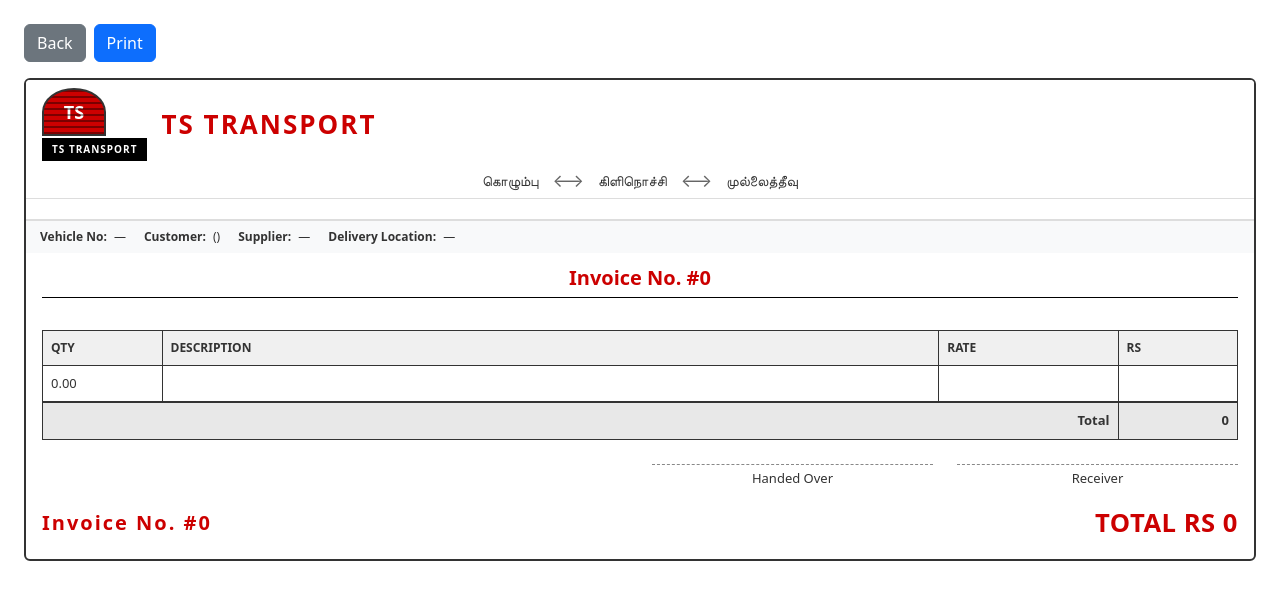
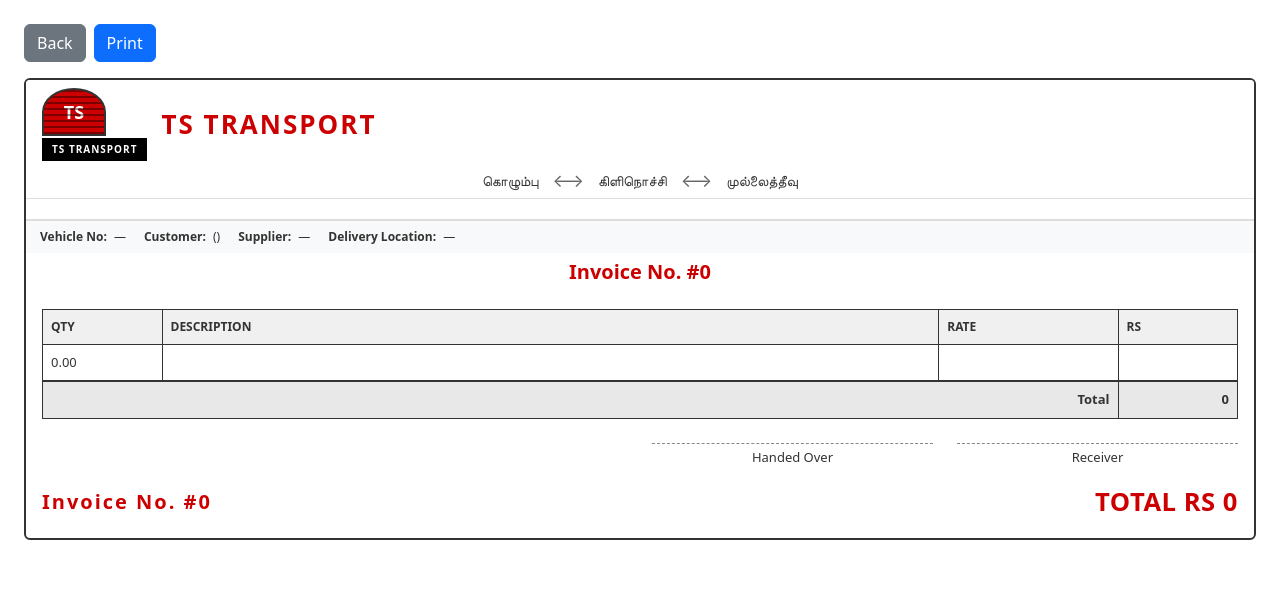
Before and after one commit to keerththeejan/tms, a PHP site: the page made by views/parcels/print.php in a window 1280 px wide. Shown: the top 600 px of the page. Run offline with PHP 8.4, Linux system fonts and the light colour scheme; the template is opened without the code that fills it, so the values that code supplies are empty.

Commit message:
keerththi

```diff
--- a/views/parcels/print.php
+++ b/views/parcels/print.php
@@ -44,11 +44,11 @@ if (strlen($logoTitleColor) === 4) { $c = $logoTitleColor[1].$logoTitleColor[1].
     .branch-col .addr-phones::before { content: "📞 "; }
     .meta-row { padding: 7px 14px; background: #f8f9fa; border-top: 1px solid #ddd; display: flex; flex-wrap: wrap; gap: 10px 18px; font-size: 12px; }
     .meta-row strong { margin-right: 4px; }
-    .invoice-no-block { padding: 10px 16px 8px; text-align: center; }
+    .invoice-no-block { padding: 4px 16px 2px; text-align: center; }
     .invoice-no-block .invoice-no-title { color: #c00; font-size: 1.25rem; font-weight: 700; }
-    .invoice-no-block .invoice-no-line { border-bottom: 1px solid #000; margin-top: 4px; }
+    .invoice-no-block .invoice-no-line { border-bottom: 0; margin-top: 0; height: 0; }
     .addr { font-size: 11px; color: #333; }
-    table.receipt { width: 100%; border-collapse: collapse; margin-top: 8px; }
+    table.receipt { width: 100%; border-collapse: collapse; margin-top: 4px; }
     table.receipt th, table.receipt td { border: 1px solid #333; padding: 8px; vertical-align: middle; }
     table.receipt th { background: #f0f0f0; text-transform: uppercase; font-size: 12px; font-weight: 700; }
     .totals { border-top: 2px solid #333; background: #e8e8e8; font-weight: 700; }
```
